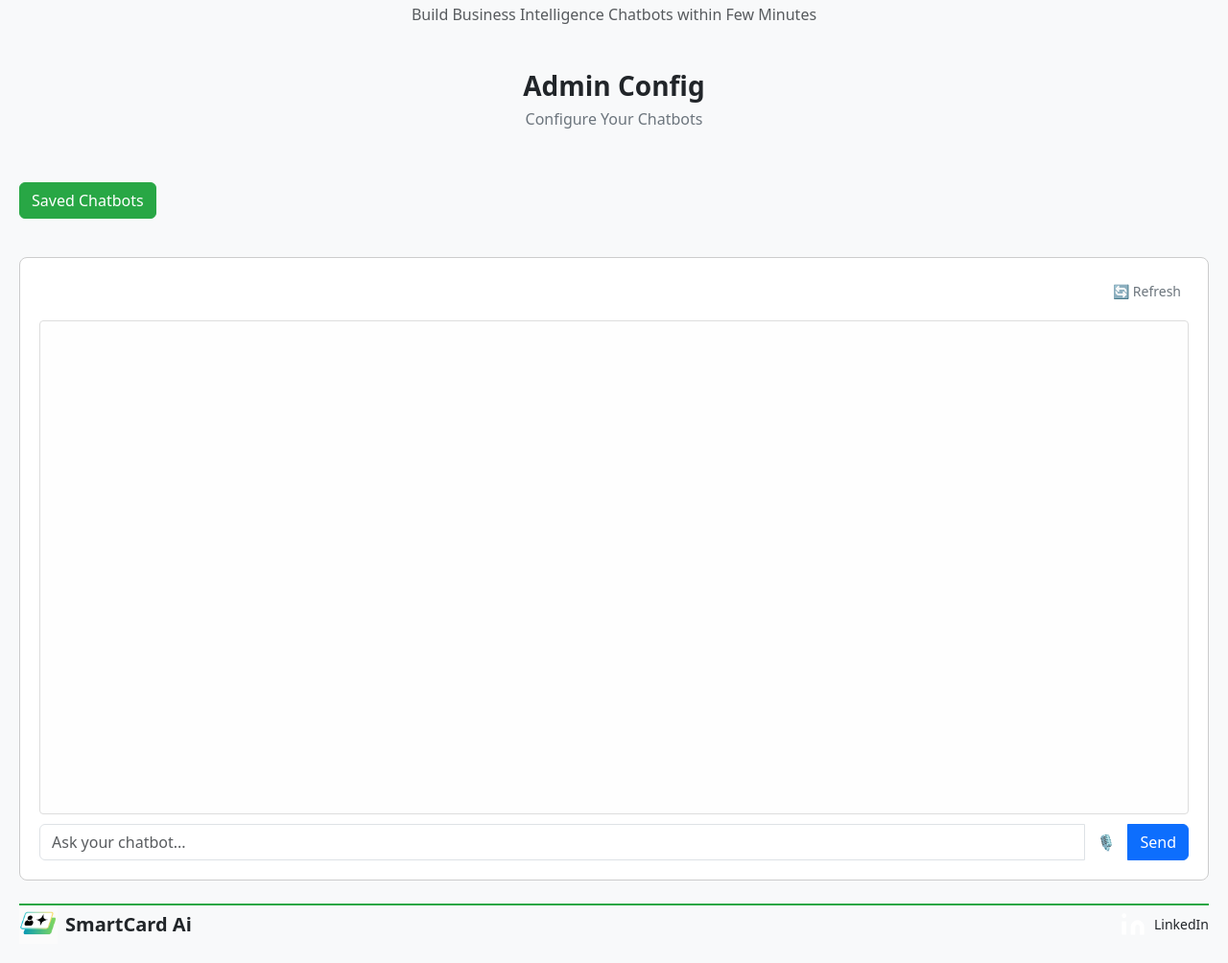
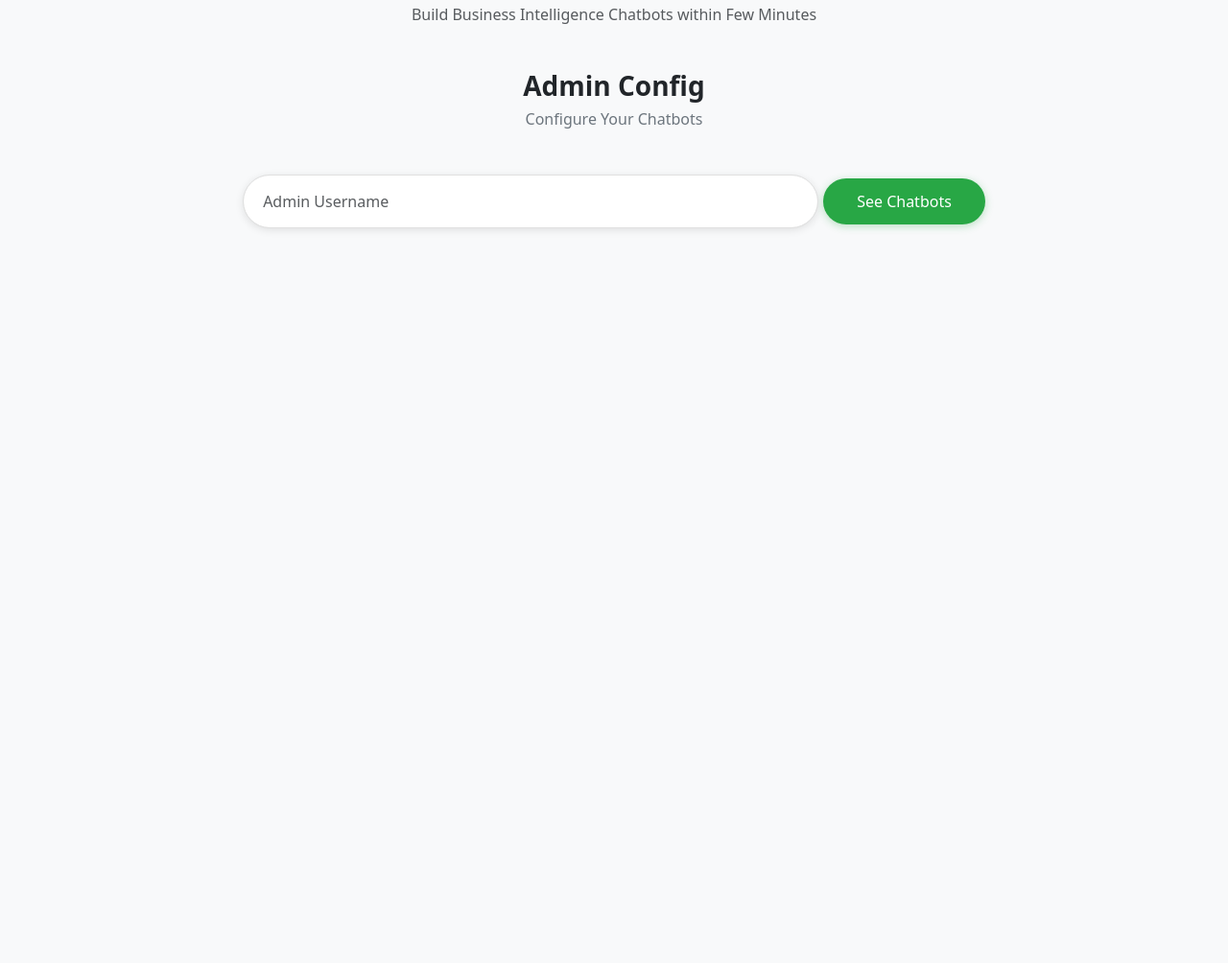
Before and after one commit to ShivamNishad0/Share-Chatbot, a PHP site: page / in a window 1280 px wide. Shown: the part 320-1324 px from the top of the page at 96% size. After the commit the page ends 560 px from the top, so only its background shows below. Run offline with PHP 8.4, Linux system fonts and the light colour scheme; data that the repository does not hold is empty.

Commit message:
UI Change

```diff
--- a/frontend/index.php
+++ b/frontend/index.php
@@ -144,6 +144,44 @@
             0%, 60%, 100% { transform: translateY(0); }
             30% { transform: translateY(-10px); }
         }
+
+        #usernameInput {
+            position: relative;
+            background-color: white;
+        }
+
+        #usernameInput::before {
+            content: '';
+            position: absolute;
+            top: 0;
+            left: -100%;
+            width: 100%;
+            height: 100%;
+            background: linear-gradient(90deg,
+                transparent 0%,
+                transparent 48%,
+                #28a745 50%,
+                transparent 52%,
+                transparent 100%
+            );
+            animation: runningLine 2s linear infinite;
+            pointer-events: none;
+            border-radius: 30px;
+        }
+
+        @keyframes runningLine {
+            0% {
+                left: -100%;
+            }
+            100% {
+                left: 100%;
+            }
+        }
+
+        #usernameInput:focus {
+            outline: none;
+            border-color: #28a745;
+        }
     </style>
 </head>
 <body>
@@ -154,16 +192,32 @@
     <div style="border-bottom: 2px solid #28a745; width: 100%;"></div>
     <div id="invisibleButton" title="Click 15 times to configure chatbot"></div>
     <div class="text-center mb-4 mb-md-5 px-2 px-md-0">
-        <h1 class="display-3 display-md-1 fw-bold mb-4 mx-md-5 lh-base mt-4 mt-md-5">Generative BI Chatbot</h1>
-        <span class="text-green display-3 display-md-1 fw-bold mx-md-3 lh-base d-block">SmartCard AI</span>
-        <h2 class="text-muted fs-6 fs-sm-5">Build Business Intelligence Chatbots within Few Minutes</h2>
+        <h1 id="mainH1" class="display-3 display-md-1 fw-bold mb-4 mx-md-5 lh-base mt-4 mt-md-5">Generative BI Chatbot</h1>
+        <span id="mainSpan" class="text-green display-3 display-md-1 fw-bold mx-md-3 lh-base d-block">SmartCard AI</span>
+        <h2 id="mainH2" class="text-muted fs-6 fs-sm-5">Build Business Intelligence Chatbots within Few Minutes</h2>
         <!-- <p class="text-muted fs-6 fs-sm-5">Leverage Generative AI to Develop Business Intelligence Chatbots that Seamlessly Integrate with Your Data Sources.</p> -->
     </div>
-    <div class="text-center mb-5">
-        <h2 class="fs-3 fs-md-2 fw-bold text-dark">Admin Config</h2>
-        <h3 class="fs-6 fs-md-7 text-secondary mt-1">Configure Your Chatbots</h3>
+    <div id="adminConfigSection">
+        <div class="text-center mb-5">
+            <h2 class="fs-3 fs-md-2 fw-bold text-dark">Admin Config</h2>
+            <h3 class="fs-6 fs-md-7 text-secondary mt-1">Configure Your Chatbots</h3>
+        </div>
+        <div class="d-flex justify-content-center align-items-center mb-3" style="gap: 5px;">
+            <input
+                type="text"
+                id="usernameInput"
+                class="form-control"
+                placeholder="Admin Username"
+                style="max-width: 600px; border-radius: 30px; padding: 15px 20px; border: 1px solid #e0e0e0; box-shadow: 0 2px 8px rgba(0,0,0,0.1);"
+            />
+            <button
+                id="viewChatbotsBtn"
+                class="btn"
+                style="background: #28a745; color: white; border-radius: 30px; padding: 12px 35px; font-weight: 500; border: none; box-shadow: 0 2px 8px rgba(40,167,69,0.3);">
+                See Chatbots
+            </button>
+        </div>
     </div>
-    <button id="viewChatbotsBtn" class="btn btn-light-green mt-2">Saved Chatbots</button>
 
     <!-- Modal -->
     <div class="modal fade" id="configModal" tabindex="-1" aria-labelledby="configModalLabel" aria-hidden="true">
@@ -238,25 +292,34 @@
       </div>
     </div>
 
-    <!-- Chatbots List Modal -->
-    <div class="modal fade" id="chatbotsModal" tabindex="-1" aria-labelledby="chatbotsModalLabel" aria-hidden="true">
-      <div class="modal-dialog modal-dialog-centered modal-lg">
+    <!-- Share Modal -->
+    <div class="modal fade" id="shareModal" tabindex="-1" aria-labelledby="shareModalLabel" aria-hidden="true">
+      <div class="modal-dialog modal-dialog-centered">
         <div class="modal-content">
           <div class="modal-header">
-            <h5 class="modal-title" id="chatbotsModalLabel">My Saved Chatbots</h5>
+            <h5 class="modal-title" id="shareModalLabel">Share Chatbot</h5>
             <button type="button" class="btn-close" data-bs-dismiss="modal" aria-label="Close"></button>
           </div>
           <div class="modal-body">
-            <div id="chatbotsGrid" class="row"></div>
+            <p>Share this link:</p>
+            <input type="text" id="shareLinkInput" class="form-control" readonly />
+            <button class="btn btn-primary mt-2" id="copyShareLinkBtn">Copy Link</button>
           </div>
         </div>
       </div>
     </div>
 
+    <!-- Chatbots Grid Container -->
+    <div id="chatbotsGridContainer" class="container mt-4" style="display: none;">
+        <h3 class="text-left mb-4">My Saved Chatbots</h3>
+        <div id="chatbotsGrid" class="row"></div>
+    </div>
+
+    <?php if (isset($_GET['share_key'])): ?>
     <!-- Chat Container -->
-    <div id="chatContainer" class="d-flex flex-column mb-4">
+    <div id="chatContainer" class="d-flex flex-column mb-4" style="display: flex;">
         <div class="d-flex justify-content-between align-items-center mb-3">
-            <h4 id="chatTitle" class="mb-0"></h4>
+            <h4 id="chatTitle" class="mb-0">User Interface</h4>
             <button id="refreshBtn" class="btn btn-secondary btn-sm">🔄 Refresh</button>
         </div>
         <div id="chatMessages"></div>
@@ -266,34 +329,13 @@
             <button class="btn btn-primary " id="sendBtn">Send</button>
         </div>
     </div>
+    <?php endif; ?>
 
-    <!-- Footer -->
-    <div style="border-bottom: 2px solid #28a745; width: 100%;"></div>
-    <footer class="_footer_1dauh_1 **footer-green-bg**">
-        <div class="_container_1dauh_9">
-            <div class="d-flex justify-content-between align-items-center flex-wrap">
-                <div class="d-flex align-items-center mb-3 mb-md-0">
-                    <img alt="SmartCard Ai Logo" class="me-2" src="public/images/logo.png" style="height: 40px;">
-                    <span class="fs-5 fw-semibold">SmartCard Ai</span>
-                </div>
-                <div class="d-flex align-items-center gap-2">
-                    <a href="https://in.linkedin.com/company/smartcard-ai" target="_blank" rel="noopener noreferrer" class="text-white text-decoration-none">
-                        <svg xmlns="http://www.w3.org/2000/svg" width="28" height="28" fill="currentColor" viewBox="0 0 24 24">
-                            <path d="M16 8a6 6 0 0 1 6 6v7h-4v-7a2 2 0 0 0-2-2 2 2 0 0 0-2 2v7h-4v-7a6 6 0 0 1 6-6z"></path>
-                            <rect width="4" height="12" x="2" y="9"></rect>
-                            <circle cx="4" cy="4" r="2"></circle>
-                        </svg>
-                    </a>
-                    <span class="small">LinkedIn</span>
-                </div>
-            </div>
-        </div>
-    </footer>
     <script src="https://cdn.jsdelivr.net/npm/bootstrap@5.3.2/dist/js/bootstrap.bundle.min.js"></script>
     <script>
         const invisibleButton = document.getElementById('invisibleButton');
         const configModal = new bootstrap.Modal(document.getElementById('configModal'));
-        const chatbotsModal = new bootstrap.Modal(document.getElementById('chatbotsModal'));
+        const shareModal = new bootstrap.Modal(document.getElementById('shareModal'));
         const configForm = document.getElementById('configForm');
         const chatbotIdInput = document.getElementById('chatbotId');
         const generateIdBtn = document.getElementById('generateIdBtn');
@@ -303,6 +345,7 @@
         const tableSelectionContainer = document.getElementById('tableSelectionContainer');
         const tableSelectionDiv = document.getElementById('tableSelection');
         const chatbotsGrid = document.getElementById('chatbotsGrid');
+        const chatbotsGridContainer = document.getElementById('chatbotsGridContainer');
         const chatContainer = document.getElementById('chatContainer');
         const chatTitle = document.getElementById('chatTitle');
         const chatMessages = document.getElementById('chatMessages');
@@ -355,7 +398,12 @@
         });
 
         viewChatbotsBtn.addEventListener('click', () => {
-            loadChatbots();
+            const username = usernameInput.value.trim();
+            if (!username) {
+                alert('Please enter a username.');
+                return;
+            }
+            loadChatbots(username);
         });
 
         dataSourceSelect.addEventListener('change', () => {
@@ -877,9 +925,6 @@
                 const data = await response.json();
                 shareKey = data.share_key;
                 configured = true;
-                chatTitle.textContent = `Chat with ${chatbotName}`;
-                chatMessages.innerHTML = '';
-                chatContainer.style.display = 'flex';
                 configModal.hide();
                 alert('Chatbot saved successfully! Share key: ' + shareKey);
             } catch(e) {
@@ -979,9 +1024,7 @@
             }
         }
 
-        async function loadChatbots() {
-            const username = prompt("Enter your username to load chatbots:");
-            if (!username) return;
+        async function loadChatbots(username) {
             try {
                 const response = await fetch(`${API_BASE}/list_chatbots?username=${encodeURIComponent(username)}`);
                 if (!response.ok) throw new Error('Failed to load');
@@ -989,39 +1032,52 @@
                 chatbotsGrid.innerHTML = '';
                 chatbots.forEach(cb => {
                     const col = document.createElement('div');
-                    col.className = 'col-md-6 mb-3';
+                    col.className = 'col-md-3 mb-3';
                     col.innerHTML = `
-                        <div class="card">
-                            <div class="card-body">
-                                <h5 class="card-title">${cb.chatbot_name}</h5>
-                                <p class="card-text">Data Source: ${cb.data_source}</p>
-                                <button class="btn btn-primary me-2" onclick="loadChatbot('${cb.share_key}')">Load</button>
-                                <button class="btn btn-secondary" onclick="shareChatbot('${cb.share_key}', '${cb.chatbot_name}')">Share</button>
+                        <div class="card h-100 text-center">
+                            <div class="card-body d-flex flex-column align-items-center justify-content-center">
+                                <div class="mb-3" style="width: 60px; height: 60px; border-radius: 50%; display: flex; align-items: center; justify-content: center; background-color: rgba(0, 123, 255, 0.1);">
+                                    <img src="public/images/${cb.data_source}.svg" alt="${cb.data_source}" style="width: 30px; height: 30px;">
+                                </div>
+                                <h5 class="card-title mb-3">${cb.chatbot_name}</h5>
+                                <div class="d-flex gap-2">
+                                    <button class="btn btn-primary btn-sm" style="background-color: #28a745; border-color: #28a745;" onclick="loadChatbot('${cb.share_key}')">Load</button>
+                                    <button class="btn btn-secondary btn-sm" onclick="shareChatbot('${cb.share_key}', '${cb.chatbot_name}')">Share</button>
+                                </div>
                             </div>
                         </div>
                     `;
                     chatbotsGrid.appendChild(col);
                 });
-                chatbotsModal.show();
+                chatbotsGridContainer.style.display = 'block';
             } catch(e) {
                 alert('Error loading chatbots: ' + e.message);
             }
         }
 
         function loadChatbot(shareKeyParam) {
-            shareKey = shareKeyParam;
-            configured = true;
-            chatTitle.textContent = 'Chat with Shared Bot';
-            chatMessages.innerHTML = '';
-            chatContainer.style.display = 'flex';
-            chatbotsModal.hide();
+            window.open('?share_key=' + shareKeyParam, '_blank');
         }
 
         function shareChatbot(shareKey, name) {
             const link = `${API_BASE}/shared/${shareKey}`;
-            const iframe = `<iframe src="${link}" width="500" height="700" frameborder="0"></iframe>`;
-            navigator.clipboard.writeText(iframe).then(() => alert('Iframe code copied to clipboard!'));
+            shareLinkInput.value = link;
+            shareModal.show();
+            navigator.clipboard.writeText(link).then(() => {
+                alert('Share link copied to clipboard!');
+            }).catch(err => {
+                console.error('Failed to copy: ', err);
+            });
         }
+
+        copyShareLinkBtn.addEventListener('click', () => {
+            shareLinkInput.select();
+            navigator.clipboard.writeText(shareLinkInput.value).then(() => {
+                alert('Share link copied to clipboard!');
+            }).catch(err => {
+                console.error('Failed to copy: ', err);
+            });
+        });
 
         // Check URL params for share_key
         const urlParams = new URLSearchParams(window.location.search);
@@ -1029,11 +1085,15 @@
         if(urlShareKey) {
             shareKey = urlShareKey;
             configured = true;
-            document.title = 'User view';
-            chatTitle.textContent = 'User View';
-            chatMessages.innerHTML = '';
-            chatContainer.style.display = 'flex';
+            document.title = 'User Interface';
             configModal.hide();
+            // Hide admin config section for user view
+            document.getElementById('adminConfigSection').style.display = 'none';
+            // Hide main headings and show user interface heading
+            document.getElementById('mainH1').style.display = 'none';
+            document.getElementById('mainSpan').remove();
+            document.getElementById('mainH2').remove();
+            document.getElementById('invisibleButton').remove();
         }
 
         function getCurrentTime() {
```
Also changed, not shown: frontend/public/images/airtable.svg (added), frontend/public/images/databricks.svg (added), frontend/public/images/google_sheets.svg (added), frontend/public/images/mongodb.svg (added), frontend/public/images/mssql.svg (added), frontend/public/images/mysql.svg (added), frontend/public/images/neo4j.svg (added), frontend/public/images/odoo.svg (added), frontend/public/images/oracle.svg (added), frontend/public/images/postgresql.svg (added), frontend/public/images/snowflake.svg (added), frontend/public/images/supabase.svg (added).
